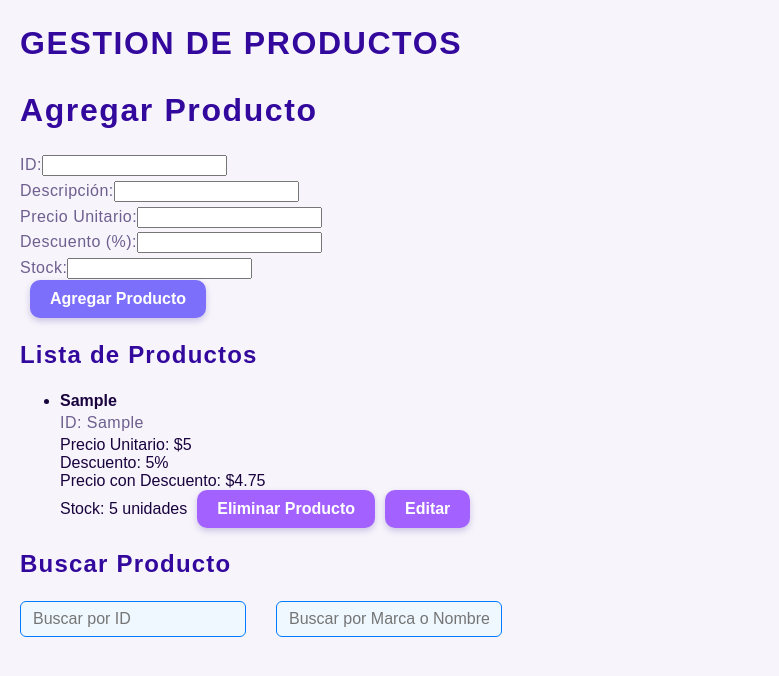
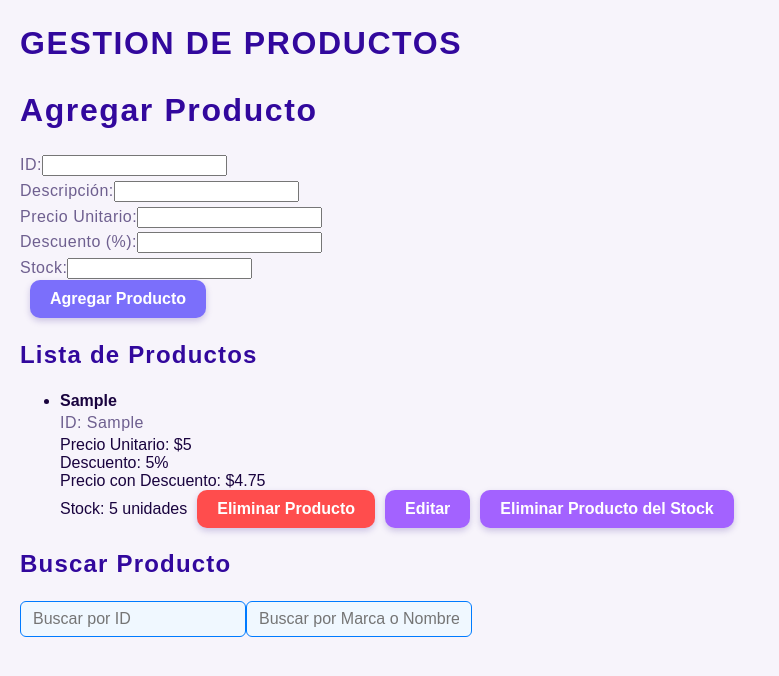
Before and after one commit to sonia-gareca/tp04PV2025Grupo25, a React (Vite) app: page / in a window 1280 px wide. Both pictures are taken after typing "Sample", "Sample", "5", "5", "5" into the empty fields and a click on the button "Agregar Producto". Shown: the top 676 px of the page, without its empty margins (0-779 px from the left). Built offline with nearby package versions, Linux system fonts and the light colour scheme.

Commit message:
Rediseñando la funcion de eliminar producto para que no renderice un producto eliminado ademas de que los productos eliminados no aparezcan en los resultados de la busqueda by Antonio Almada

```diff
--- a/src/assets/componentes/FormularioProducto.jsx
+++ b/src/assets/componentes/FormularioProducto.jsx
@@ -1,4 +1,4 @@
-import { useState, useMemo } from "react";
+import { useState, useMemo, useCallback } from "react";
 import '../css/styles.css';
 
 const FormularioProducto = ({ productos, setProductos, onEditar }) => {
@@ -48,27 +48,34 @@ const FormularioProducto = ({ productos, setProductos, onEditar }) => {
     });
   };
 
+  // Funcion para ocultar un producto
+  const eliminarProducto = useCallback((id) => {
+    setProductos(productos.map(prod =>
+      prod.id === id ? { ...prod, eliminado: true} : prod));
+  }, [productos, setProductos]);
+
   //------------------BUSQUEDA-----------------------------------
   // Filtrado de productos según el término de búsqueda
   // Estado para BUSQUEDA por marca/nombre (el dato es extraído del campo "descripcion")
   const filteredProducts = useMemo(() => {
     return productos.filter((prod) => {
+      if (prod.eliminado) return false; //Para no incluir productos eliminados en la busqueda
       const matchId = prod.id.toLowerCase().includes(searchTerm.toLowerCase());
       const matchDesc = prod.descripcion.toLowerCase().includes(searchMarcaNombre.toLowerCase());
       if (searchTerm && searchMarcaNombre) return matchId && matchDesc;
       if (searchTerm) return matchId;
       if (searchMarcaNombre) return matchDesc;
-      return false; // Si ambas están vacías, no muestra nada
+      return true; // Si ambas están vacías, muestra todos los no eliminados
     });
   }, [productos, searchTerm, searchMarcaNombre]);
 //-----------------------------------------------------------------
-
-  const eliminarProducto = (id) => {
+  //Funcion para eliminar un producto del stock
+  const eliminarProductoStock = (id) => {
     const nuevaListaProductos = productos.map((prod) => {
       if (prod.id === id) {
         const stockActual = parseInt(prod.stock, 10);
         if (stockActual > 0) {
-          alert(`¿Desea eliminar el producto "${prod.descripcion}"?`);
+          alert(`¿Desea eliminar el producto "${prod.descripcion}" del stock?`);
           return { ...prod, stock: stockActual - 1 };
         } else {
           alert(`Ups! Parece que "${prod.descripcion}" no tiene stock disponible!`);
@@ -135,6 +142,8 @@ const FormularioProducto = ({ productos, setProductos, onEditar }) => {
       <h2>Lista de Productos</h2>
       <ul>
         {productos.map((prod) => (
+          //Aqui solo se renderiza si el producto no esta eliminado
+          !prod.eliminado && (
           <li key={prod.id}>
             <strong>{prod.descripcion}</strong><br />
             <span>ID: {prod.id}</span><br />
@@ -142,9 +151,11 @@ const FormularioProducto = ({ productos, setProductos, onEditar }) => {
             Descuento: {prod.descuento}% <br />
             Precio con Descuento: ${prod.precioConDescuento} <br />
             Stock: {prod.stock} unidades
-            <button className="btn_eiminar" onClick={() => eliminarProducto(prod.id)}>Eliminar Producto</button>
+            <button className="btn_eliminar" onClick={() => eliminarProducto(prod.id)}>Eliminar Producto</button>
             <button className="btn_editar" onClick={() => onEditar(prod)}>Editar</button>
+            <button className="btn_eliminar_stock" onClick={() => eliminarProductoStock(prod.id)}>Eliminar Producto del Stock</button>
           </li>
+          )
         ))}
       </ul>
 
@@ -182,6 +193,7 @@ const FormularioProducto = ({ productos, setProductos, onEditar }) => {
                 Precio con Descuento: ${prod.precioConDescuento}
                 <br />
                 Stock: {prod.stock} unidades
+                <button className="btn_eliminar" onClick={() => eliminarProducto(prod.id)}>Eliminar Producto</button>
               </li>
             ))}
           </ul>
--- a/src/assets/css/styles.css
+++ b/src/assets/css/styles.css
@@ -1,4 +1,4 @@
-/*.btn_eiminar{
+.btn_eliminar{
     background-color: #ff4d4d;
     color: whitesmoke;
     border: none;
@@ -10,7 +10,7 @@
 }
 
 .btn_eliminar:hover {
-    background-color: #e60000;
+    background-color: darkred;
 }
 .btn {
     background-color: #007bff;
@@ -183,7 +183,7 @@ p, span, label {
   color: #4b3b67;
 }
 
-.btn,.btn_agregar, .btn_eiminar, .btn_guardar, .btn_cancelar, .btn_editar {
+.btn,.btn_agregar, .btn_eliminar, .btn_eliminar_stock, .btn_guardar, .btn_cancelar, .btn_editar {
   border-radius: 10px;       /* Bordes redondeados */
   padding: 10px 20px;        /* Más espacio interno */
   font-size: 1em;          /* Letra un poco más grande */
@@ -196,10 +196,10 @@ p, span, label {
   font-weight: 600;
 }
 
-.btn_eiminar, .btn_editar {
+.btn_eliminar_stock, .btn_editar {
   background-color: #a362ff;
 }
-.btn_eiminar:hover {
+.btn_eliminar_stock:hover {
   background-color: #7b32ff;
   box-shadow: 0 5px 12px rgba(123, 50, 255, 0.6);
 }
```
